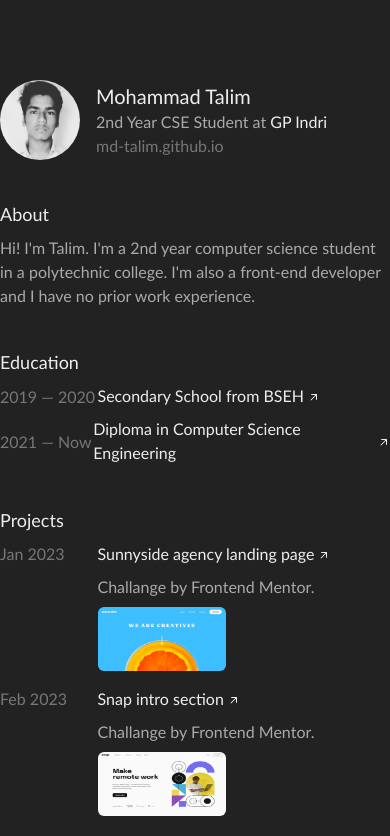
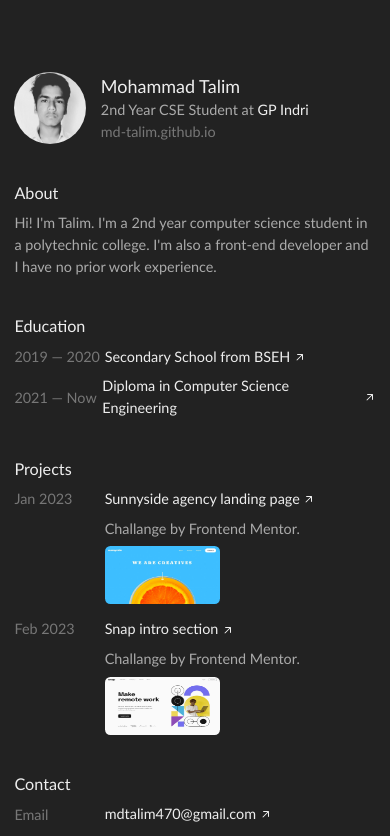
Before and after one commit to Md-Talim/resume, a React (Vite) app: page / in a window 390 px wide. Shown: the top 836 px of the page. Built offline with nearby package versions, Linux system fonts and the light colour scheme.

Commit message:
optimize for mobile

```diff
--- a/src/App.tsx
+++ b/src/App.tsx
@@ -5,7 +5,7 @@ import Contact from './sections/Contact';
 
 const App = () => {
   return (
-    <main className="mx-auto my-20 max-w-lg">
+    <main className="mx-4 sm:mx-auto my-20 max-w-lg">
       <section className="flex items-center justify-start gap-4">
         <figure>
           <img
--- a/src/index.css
+++ b/src/index.css
@@ -1,6 +1,12 @@
 @tailwind base;
 @tailwind components;
 @tailwind utilities;
+
+@media (max-width: 640px) {
+  html {
+    font-size: 90%;
+  }
+}
 
 body {
   @apply bg-primary;
```
